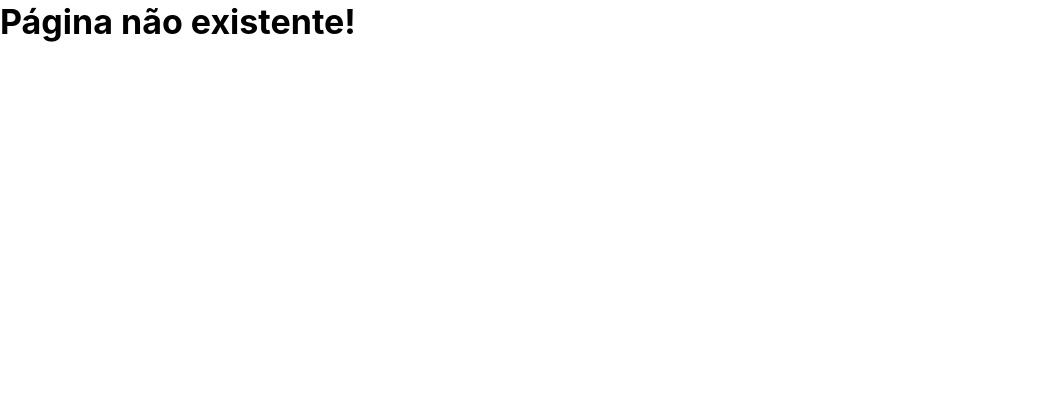
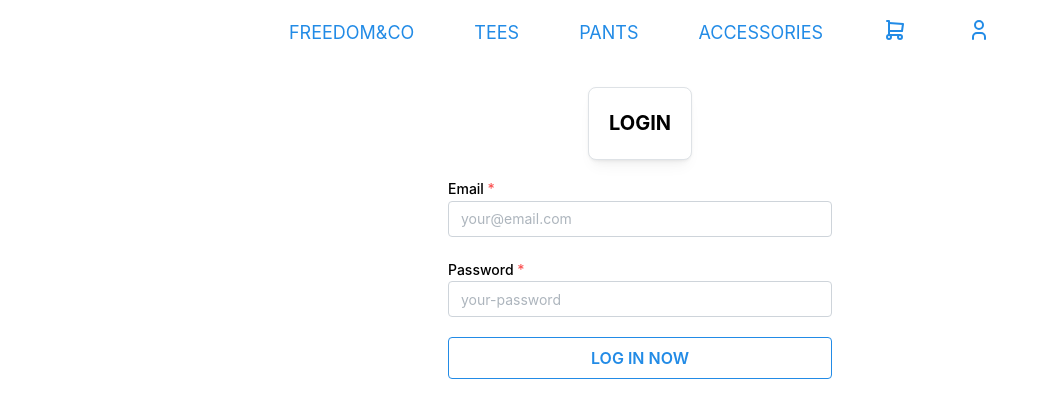
Before and after one commit to MiguelHenri/FREEDOM-CO, a React (Vite) app in the folder projects/project2/frontend/: page /login in a window 1280 px wide. Shown: the top 418 px of the page, without its empty margins (0-1047 px from the left). Built offline with nearby package versions, Linux system fonts and the light colour scheme.

Commit message:
adding login page

```diff
--- a/projects/project2/frontend/package.json
+++ b/projects/project2/frontend/package.json
@@ -11,6 +11,7 @@
   },
   "dependencies": {
     "@mantine/core": "^7.8.1",
+    "@mantine/form": "^7.10.0",
     "@mantine/hooks": "^7.8.1",
     "@tabler/icons-react": "^3.5.0",
     "react": "^18.2.0",
--- a/projects/project2/frontend/src/App.jsx
+++ b/projects/project2/frontend/src/App.jsx
@@ -8,6 +8,7 @@ import Accessories from './pages/Accessories.jsx';
 import ItemPage from './pages/ItemPage.jsx';
 import Profile from './pages/Profile.jsx';
 import Cart from './pages/Cart.jsx';
+import Login from './pages/Login.jsx';
 // import './App.css'
 
 function App() {
@@ -22,6 +23,7 @@ function App() {
         <Route path='store/:id' element={<ItemPage/>}/>
         <Route path='profile' element={<Profile/>}/>
         <Route path='cart' element={<Cart/>}/>
+        <Route path='login' element={<Login/>}/>
       </Route>
       <Route path='*' element={<NotFound/>}/>
     </Routes>
--- a/projects/project2/frontend/src/components/layout/Header.jsx
+++ b/projects/project2/frontend/src/components/layout/Header.jsx
@@ -16,7 +16,7 @@ function Header() {
 
     const otherLinks = [
         {icon: <IconShoppingCart/>, link: "/cart"},
-        {icon: <IconUser/>, link: "/profile"}
+        {icon: <IconUser/>, link: "/login"}
     ];
 
     const fsize = '18px';
--- /dev/null
+++ b/projects/project2/frontend/src/pages/Login.jsx
@@ -0,0 +1,60 @@
+import { Button, Stack, TextInput, Text, Paper } from "@mantine/core";
+import { useForm } from "@mantine/form";
+import { HashLink } from 'react-router-hash-link';
+
+function Login() {
+
+    const form = useForm({
+        initialValues: {
+          email: '',
+          password: '',
+        },
+
+        validate: {
+          email: (value) => (/^\S+@\S+$/.test(value) ? null : 'Invalid email'),
+          password: (value) => (value.length > 0 ? null : 'Senha é obrigatória'),
+        },
+    });
+
+    return (
+        <>
+        <Stack align='center' p='20px'>
+        <Paper shadow="sm" withBorder p='lg' radius='md'>
+            <Text fw={700} fz='20px'>
+                LOGIN
+            </Text>
+        </Paper>
+        <form onSubmit={form.onSubmit((values) => console.log(values))}>
+            <TextInput
+                mb='20px'
+                withAsterisk
+                label="Email"
+                placeholder="your@email.com"
+                {...form.getInputProps('email')}
+            />
+
+            <TextInput
+                mb='20px'
+                withAsterisk
+                label="Password"
+                placeholder="your-password"
+                {...form.getInputProps('password')}
+            />
+
+            <Button
+                w={{base: '70vw', sm: '50vw', md: '40vw', lg:'30vw'}}
+                size='md'
+                variant='outline'
+                component={HashLink}
+                to='/profile'
+            >
+                LOG IN NOW
+            </Button>
+
+        </form>
+        </Stack>
+        </>
+    );
+}
+
+export default Login;
```
Also changed, not shown: 1 other file (tests, documents, lock files or other folders).
